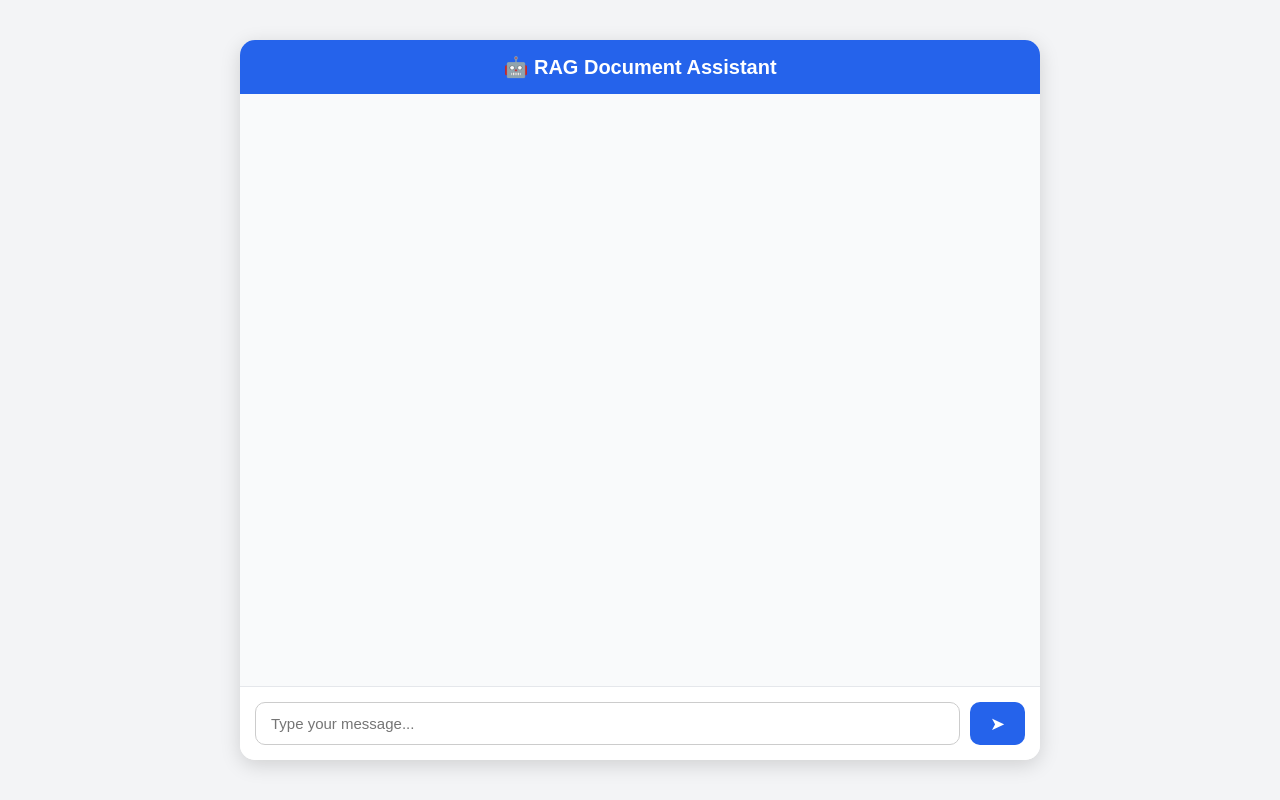
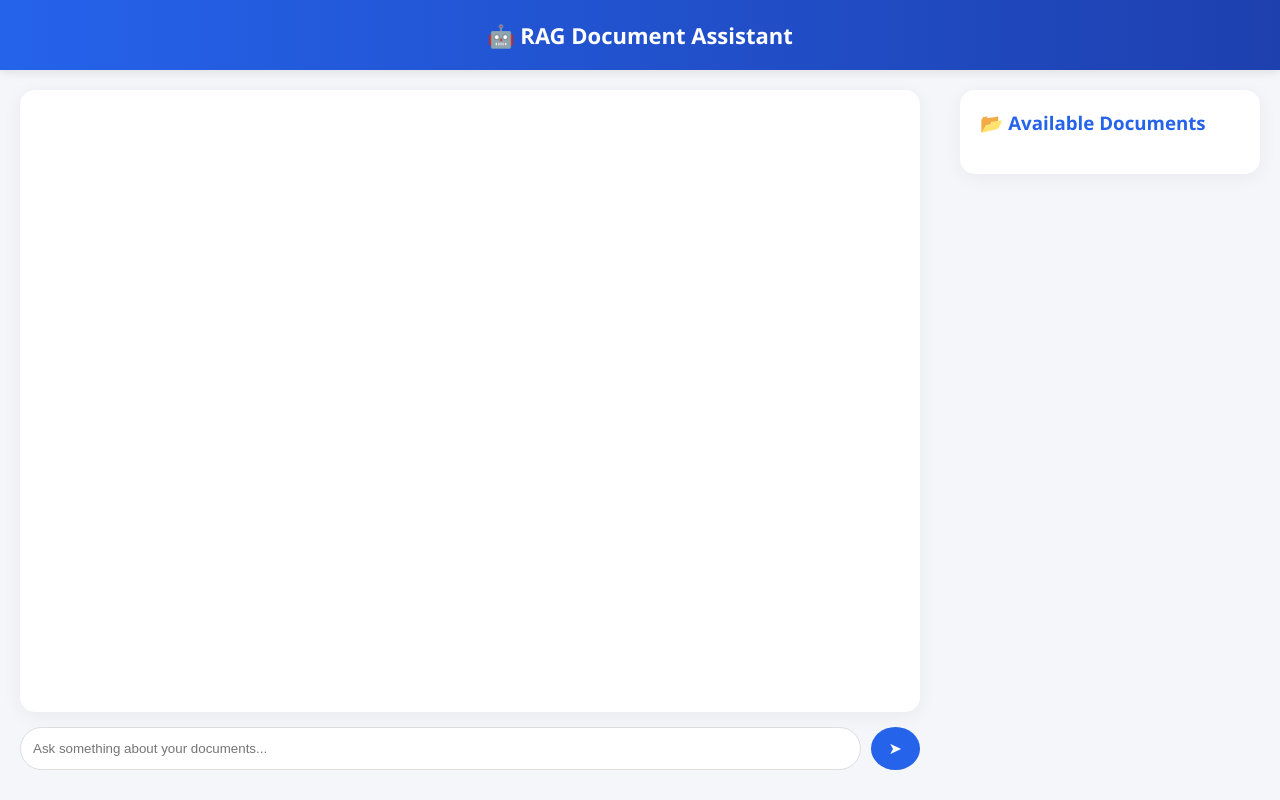
Before and after one commit to jeeva-eng/RAG_Project, a FastAPI app: page / in a window 1280 px wide. Run offline with FastAPI, Linux system fonts and the light colour scheme; parts of the project's set-up code (start-up, migrations or seed data) failed here and were passed over.

Commit message:
Changi in web page

```diff
--- a/app.py
+++ b/app.py
@@ -1,87 +1,63 @@
+import os
 from fastapi import FastAPI, Request, Form
 from fastapi.templating import Jinja2Templates
 from fastapi.staticfiles import StaticFiles
 from fastapi.responses import HTMLResponse
-
 from starlette.middleware.sessions import SessionMiddleware
 
-
 from src.search import RAGSearch
-
-import os
 
 os.environ["CUDA_VISIBLE_DEVICES"] = ""
 os.environ["TOKENIZERS_PARALLELISM"] = "false"
 
-
-# Create app
 app = FastAPI()
 
-
-# Session middleware (IMPORTANT)
 app.add_middleware(
     SessionMiddleware,
     secret_key="rag-secret-key-123"
 )
 
+templates = Jinja2Templates(directory="templates")
+app.mount("/static", StaticFiles(directory="static"), name="static")
 
-# Templates folder
-templates = Jinja2Templates(directory="templates")
+# ✅ Load RAG once (this handles build/load internally)
+rag = RAGSearch()
+
+sources = rag.get_sources()
 
 
-# Static folder
-app.mount("/static", StaticFiles(directory="static"), name="static")
-
-
-# Load RAG once (important for performance)
-rag = None
-
-
-def get_rag():
-    global rag
-    if rag is None:
-        rag = RAGSearch()
-    return rag
-
-
-# Home page (Reset chat here)
 @app.get("/", response_class=HTMLResponse)
 def home(request: Request):
-
-    # Clear old chat on new visit
     request.session["chat"] = []
 
     return templates.TemplateResponse(
         "index.html",
         {
             "request": request,
-            "chat": []
+            "chat": [],
+            "sources": sources
         }
     )
 
 
-# Search page
 @app.post("/search", response_class=HTMLResponse)
 def search(request: Request, query: str = Form(...)):
-
-    # Get chat from session
     chat = request.session.get("chat", [])
 
-    rag_system = get_rag()
-    answer = rag_system.search_and_summarize(query, top_k=5)
+    answer = rag.search_and_summarize(query, top_k=20)
 
     chat.append({
         "user": query,
         "bot": answer
     })
 
-    # Save back to session
     request.session["chat"] = chat
 
     return templates.TemplateResponse(
         "index.html",
         {
             "request": request,
-            "chat": chat
+            "chat": chat,
+            "sources": sources
         }
     )
--- a/requirements.txt
+++ b/requirements.txt
@@ -4,6 +4,7 @@ jinja2
 starlette
 python-dotenv
 python-multipart
+itsdangerous
 
 langchain
 langchain-core
@@ -16,10 +17,9 @@ pypdf
 pymupdf
 
 faiss-cpu
-chromadb
 
-sentence-transformers==2.6.1
-itsdangerous
+sentence-transformers==2.7.0
+transformers==4.41.2
 
 torch==2.2.2+cpu
 --extra-index-url https://download.pytorch.org/whl/cpu
--- a/templates/index.html
+++ b/templates/index.html
@@ -1,65 +1,182 @@
 <!DOCTYPE html>
-<html lang="en">
+<html>
 <head>
-    <meta charset="UTF-8">
-    <title>RAG Assistant</title>
-    <link rel="stylesheet" href="/static/style.css">
+    <title>RAG Document Assistant</title>
+    <style>
+        body {
+            margin: 0;
+            font-family: 'Segoe UI', sans-serif;
+            background: #f4f6f9;
+        }
+
+        header {
+            background: linear-gradient(90deg, #2563eb, #1e40af);
+            color: white;
+            padding: 20px;
+            font-size: 22px;
+            font-weight: bold;
+            text-align: center;
+            box-shadow: 0 2px 10px rgba(0,0,0,0.1);
+        }
+
+        .container {
+            display: flex;
+            height: calc(100vh - 80px);
+        }
+
+        /* Chat Section */
+        .chat-section {
+            flex: 3;
+            display: flex;
+            flex-direction: column;
+            padding: 20px;
+        }
+
+        .chat-box {
+            flex: 1;
+            background: white;
+            border-radius: 15px;
+            padding: 20px;
+            overflow-y: auto;
+            box-shadow: 0 4px 20px rgba(0,0,0,0.05);
+            display: flex;
+            flex-direction: column;
+        }
+
+        .message {
+            margin-bottom: 15px;
+            padding: 12px 16px;
+            border-radius: 20px;
+            max-width: 70%;
+            word-wrap: break-word;
+        }
+
+        .user {
+            background: #2563eb;
+            color: white;
+            align-self: flex-end;
+        }
+
+        .bot {
+            background: #e5e7eb;
+            color: black;
+            align-self: flex-start;
+        }
+
+        .input-area {
+            display: flex;
+            margin-top: 15px;
+        }
+
+        .input-area input {
+            flex: 1;
+            padding: 12px;
+            border-radius: 25px;
+            border: 1px solid #ddd;
+            outline: none;
+        }
+
+        .input-area button {
+            margin-left: 10px;
+            padding: 12px 18px;
+            border-radius: 50%;
+            border: none;
+            background: #2563eb;
+            color: white;
+            cursor: pointer;
+            font-size: 16px;
+        }
+
+        .input-area button:hover {
+            background: #1e40af;
+        }
+
+        /* Document Section */
+        .doc-section {
+            flex: 1;
+            padding: 20px;
+        }
+
+        .doc-card {
+            background: white;
+            border-radius: 15px;
+            padding: 20px;
+            box-shadow: 0 4px 20px rgba(0,0,0,0.05);
+        }
+
+        .doc-card h3 {
+            margin-top: 0;
+            color: #2563eb;
+        }
+
+        .doc-card ul {
+            list-style: none;
+            padding: 0;
+        }
+
+        .doc-card li {
+            padding: 8px 0;
+            border-bottom: 1px solid #eee;
+            font-size: 14px;
+        }
+
+        .doc-card li:last-child {
+            border-bottom: none;
+        }
+    </style>
 </head>
-
 <body>
 
-<div class="app">
+<header>
+    🤖 RAG Document Assistant
+</header>
 
-    <!-- Header -->
-    <header>
-        🤖 RAG Document Assistant
-    </header>
+<div class="container">
 
-    <!-- Chat Area -->
-    <div class="chat-box" id="chatBox">
+    <!-- Chat Section -->
+    <div class="chat-section">
+        <div class="chat-box" id="chat-box">
 
-        {% if chat %}
-            {% for msg in chat %}
-
-                <!-- User Message -->
-                <div class="msg user">
-                    {{ msg.user }}
+            {% for message in chat %}
+                <div class="message user">
+                    {{ message.user }}
                 </div>
 
-                <!-- Bot Message -->
-                <div class="msg bot">
-                    {{ msg.bot }}
+                <div class="message bot">
+                    {{ message.bot }}
                 </div>
+            {% endfor %}
 
-            {% endfor %}
-        {% endif %}
+        </div>
 
+        <!-- ✅ FIXED: name="query" -->
+        <form class="input-area" method="post" action="/search">
+            <input type="text" name="query" placeholder="Ask something about your documents..." required>
+            <button type="submit">➤</button>
+        </form>
     </div>
 
-    <!-- Input Area -->
-    <form action="/search" method="post" class="chat-form">
-
-        <input
-            type="text"
-            name="query"
-            placeholder="Type your message..."
-            required
-            autocomplete="off"
-        >
-
-        <button type="submit">➤</button>
-
-    </form>
-
+   <!-- Document Section -->
+<div class="doc-section">
+    <div class="doc-card">
+        <h3>📂 Available Documents</h3>
+        <ul>
+            {% for doc in sources %}
+                <li>
+                    <span style="margin-right:8px;">{{ doc.icon }}</span>
+                    {{ doc.name }}
+                </li>
+            {% endfor %}
+        </ul>
+    </div>
 </div>
 
 
-<!-- Auto Scroll -->
+
+<!-- ✅ Auto Scroll to Bottom -->
 <script>
-    const chatBox = document.getElementById("chatBox");
-    if (chatBox) {
-        chatBox.scrollTop = chatBox.scrollHeight;
-    }
+    var chatBox = document.getElementById("chat-box");
+    chatBox.scrollTop = chatBox.scrollHeight;
 </script>
 
 </body>
```
Also changed, not shown: src/data_loader.py (+29 -28 lines), src/search.py (+79 -43 lines), src/vector_db.py (+178 -48 lines), 2 other files.
